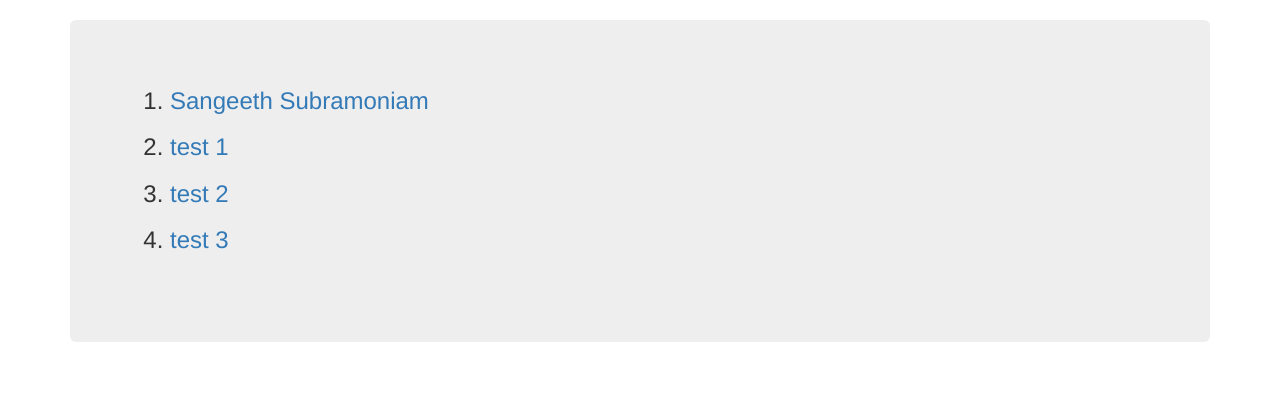
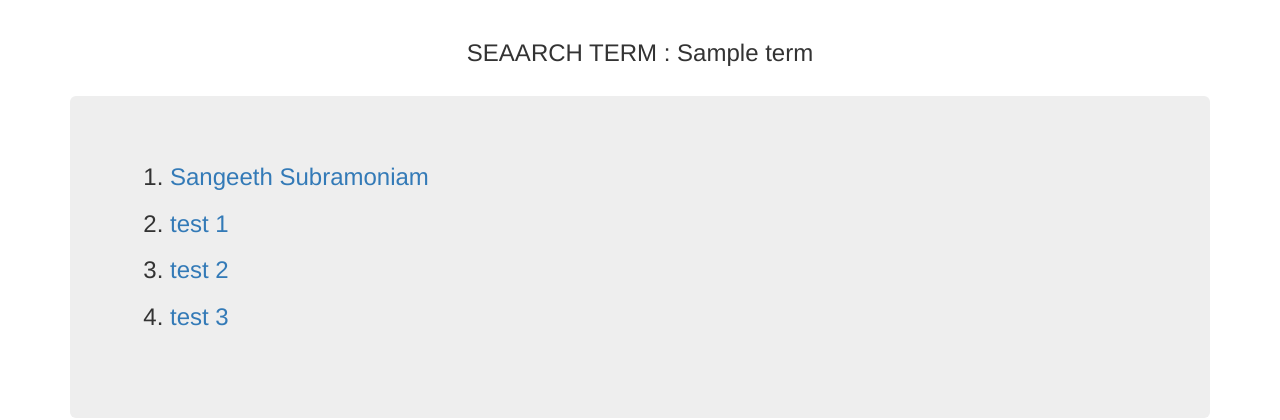
Before and after one commit to sangeeth-subramoniam/erp, a Django app: template templates/messaging/searchpage.html in a window 1280 px wide. Shown: the part 51-471 px from the top of the page. Run offline with Django 3.2, Linux system fonts and the light colour scheme; data comes from the database, SQL or seed files in the repository; tables that the repository leaves empty hold one stand-in row (values such as "Sample post"); the template is opened without the code that fills it: values that come from a table or form of the project are taken from there, most other values are stand-ins (such as "Sample title", 1, 10 or a date in 2020); some libraries are stand-ins or nearby versions.

Commit message:
search message broken fix 4

```diff
--- a/messaging/views.py
+++ b/messaging/views.py
@@ -26,7 +26,8 @@ def home(request):
             employees = Employee.objects.filter(first_name__icontains=name).exclude(user_profile__email = request.user.email)
 
         context = {
-            'employees' : employees
+            'employees' : employees,
+            'term' : name ,
         }
 
         return render(request,"messaging/searchpage.html", context)
--- a/templates/messaging/searchpage.html
+++ b/templates/messaging/searchpage.html
@@ -9,6 +9,8 @@ Message - Search Page
 {% endblock %}
 
 {% block body %}
+<br>
+<h3 style="text-align: center;"> SEAARCH TERM : {{term}}  </h3>
 <br>
 <div class="container">
     <div class="jumbotron">
```
